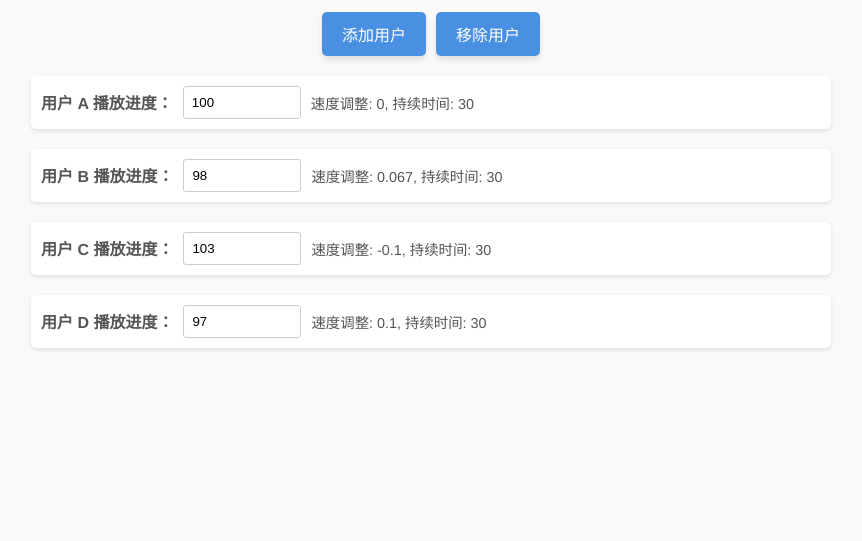
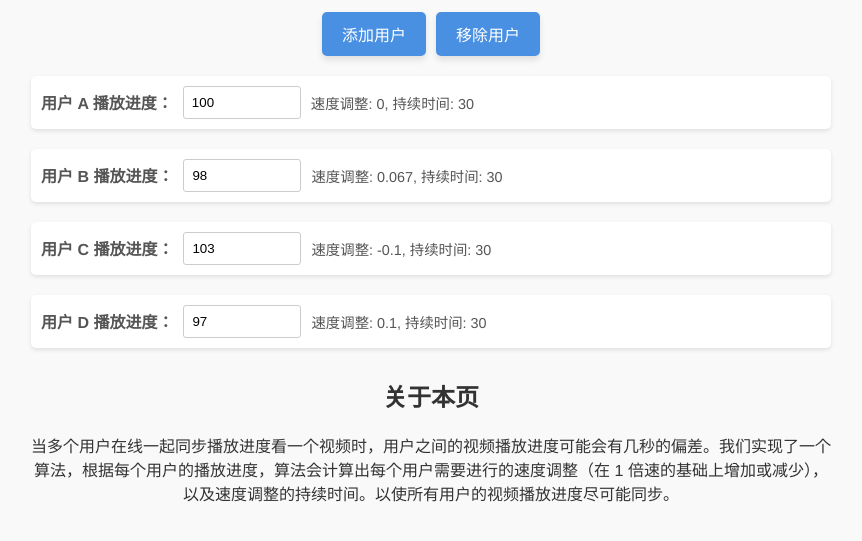
Before and after one commit to MagmaBlock/web-demos, a plain HTML site: page watch-together-playback-sync/index.html in a window 1280 px wide. Shown: the part 123-664 px from the top of the page, without its empty margins (209-1071 px from the left). Drawn offline with Linux system fonts and the light colour scheme.

Commit message:
docs(watch-together-playback-sync): 添加关于本页的说明

```diff
--- a/watch-together-playback-sync/index.html
+++ b/watch-together-playback-sync/index.html
@@ -199,5 +199,10 @@
       // Initial calculation on page load
       calculate();
     </script>
+
+    <div style="margin-top: 30px; text-align: center;">
+      <h2>关于本页</h2>
+      <p>当多个用户在线一起同步播放进度看一个视频时，用户之间的视频播放进度可能会有几秒的偏差。我们实现了一个算法，根据每个用户的播放进度，算法会计算出每个用户需要进行的速度调整（在 1 倍速的基础上增加或减少），以及速度调整的持续时间。以使所有用户的视频播放进度尽可能同步。</p>
+    </div>
   </body>
 </html>
```
